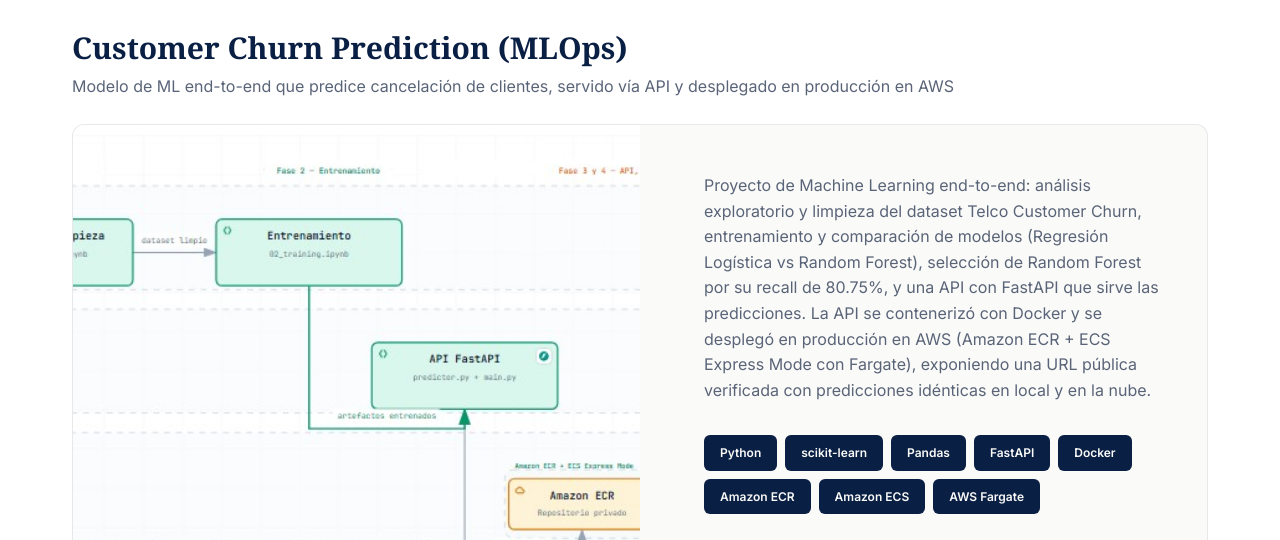
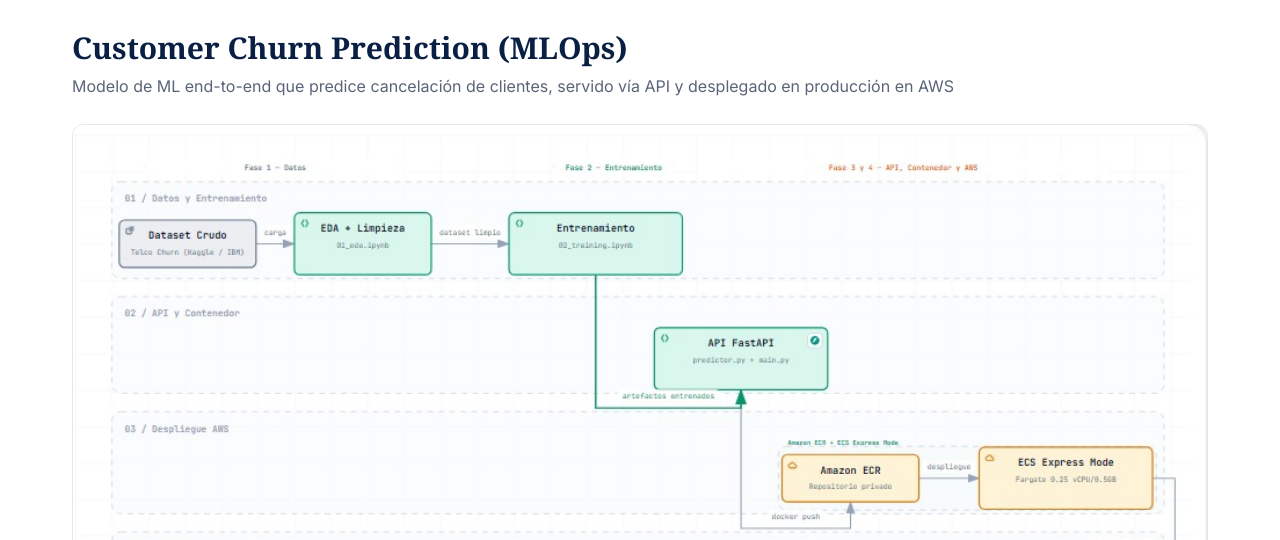
Before and after one commit to rafawilliams/rafawilliams.github.io, a plain HTML site: page index.html in a window 1280 px wide. Shown: the part 3610-4150 px from the top of the page. Drawn offline with Linux system fonts and the light colour scheme.

Commit message:
Fix featured projects image layout and console errors
Stack the project image above the details so diagrams are not cropped,
add an inline favicon, and drop the error log for the disabled grid.

```diff
--- a/script.js
+++ b/script.js
@@ -41,7 +41,7 @@ function loadProjects(filter = 'all') {
     console.log('Loading projects...', projects.length, 'projects found');
 
     if (!projectsGrid) {
-        console.error('Projects grid element not found!');
+        // The projects grid is intentionally disabled; featured projects render separately
         return;
     }
 
--- a/style.css
+++ b/style.css
@@ -631,7 +631,7 @@ p {
 
 .featured-project-card {
     display: flex;
-    gap: var(--space-2xl);
+    flex-direction: column;
     background: var(--color-ivory);
     border: 1px solid rgba(var(--color-navy-rgb), 0.08);
     border-radius: var(--radius-lg);
@@ -639,8 +639,12 @@ p {
 }
 
 .featured-project-image {
-    width: 50%;
-    object-fit: cover;
+    width: 100%;
+    height: auto;
+    display: block;
+    object-fit: contain;
+    background: var(--color-white);
+    border-bottom: 1px solid rgba(var(--color-navy-rgb), 0.08);
 }
 
 .featured-project-info {
@@ -648,7 +652,7 @@ p {
     display: flex;
     flex-direction: column;
     justify-content: center;
-    padding: var(--space-xl) var(--space-xl) var(--space-xl) 0;
+    padding: var(--space-xl);
 }
 
 .featured-project-full-description {
@@ -681,7 +685,7 @@ p {
     }
 
     .featured-project-info {
-        padding: 0 var(--space-lg) var(--space-lg);
+        padding: var(--space-lg);
     }
 }
 
```
Also changed, not shown: index.html (+1 -0 lines).
